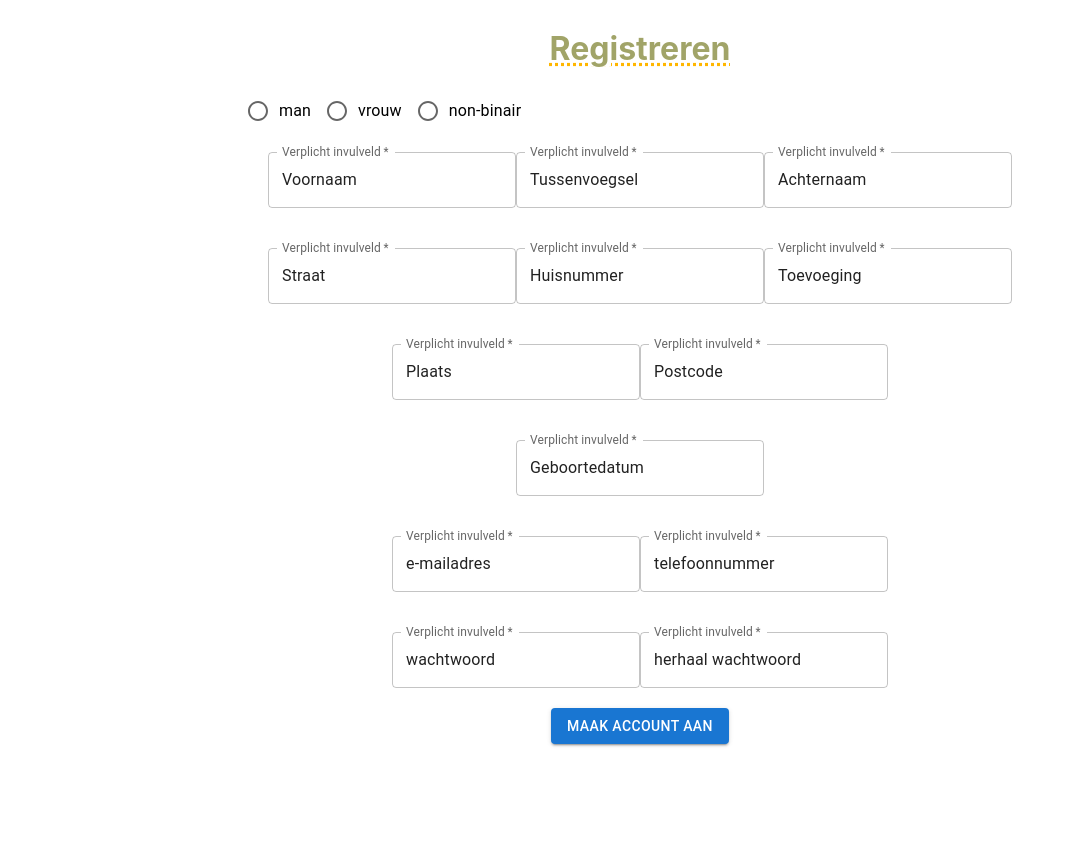
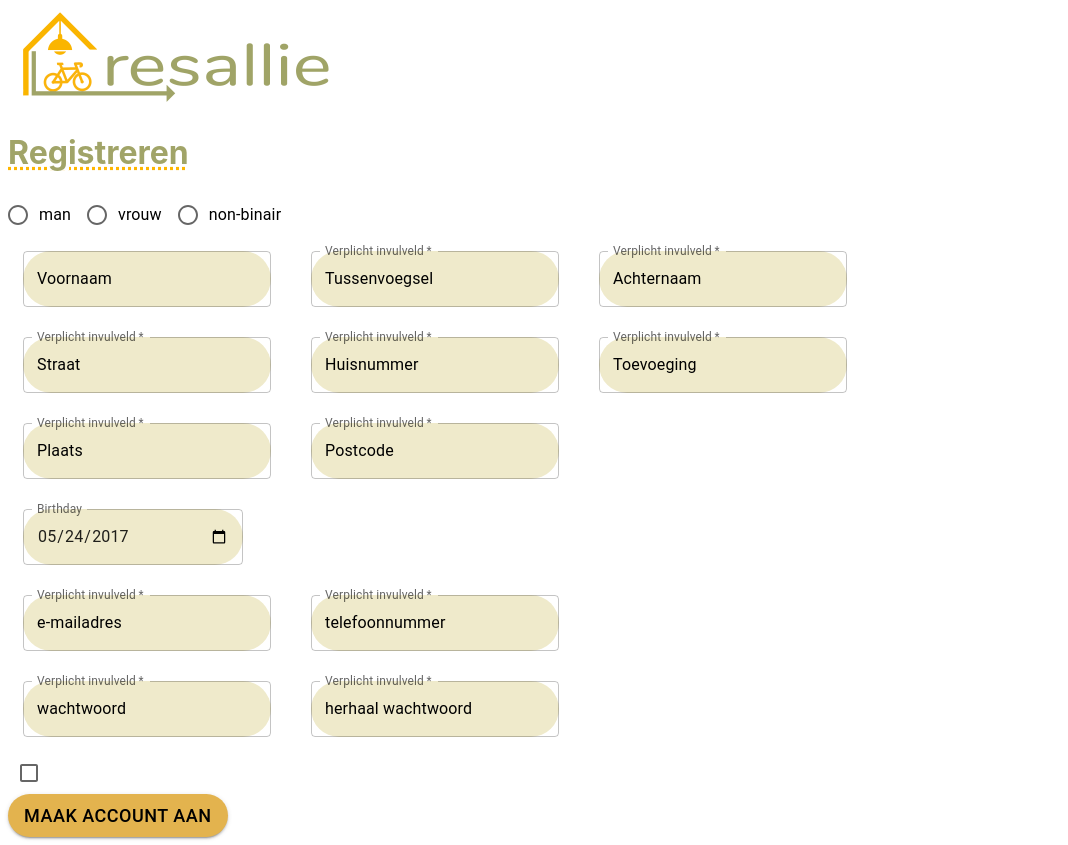
Before and after one commit to Hddhu/ResallieOld, a React (Create React App) app in the folder frontend/: page /Registratie in a window 1280 px wide. Shown: the whole page, without its empty margins (0-1068 px from the left). Before the commit the page ends 800 px from the top, so only its background shows below. Built offline with nearby package versions, Linux system fonts and the light colour scheme.

Commit message:
Eerste versie login
Eerste versie login

```diff
--- a/frontend/src/App.css
+++ b/frontend/src/App.css
@@ -1,5 +1,5 @@
 .App {
-  text-align: center;
+  text-align: left;
 }
 
 h1 {
--- a/frontend/src/App.js
+++ b/frontend/src/App.js
@@ -8,7 +8,7 @@ import Wishlist from "./views/wishlist/Wishlist";
 import MijnAccount from "./views/mijnAccount/MijnAccount";
 import EigenAdvertenties from "./views/eigenAdvertenties/EigenAdvertenties";
 import FAQ from "./views/faq/FAQ";
-import Registratie from "./views/registratiePagina/RegistratiePagina"
+import Registratie from "./views/RegistratiePagina/RegistratiePagina"
 
 function App() {
   return (
--- a/frontend/src/views/RegistratiePagina/RegistratiePagina.js
+++ b/frontend/src/views/RegistratiePagina/RegistratiePagina.js
@@ -1,6 +1,8 @@
 import React from 'react';
-import Button from '@mui/material/Button';
+import mainLogo from "../../assets/logo.png";
 import {
+    Button,
+    Checkbox,
     Stack,
     Box,
     Grid,
@@ -12,18 +14,24 @@ import {
     FormLabel,
     TextField
 } from "@mui/material";
-
+const label = {inputProps: {'aria-label': 'Checkbox demo'}};
+const whiteSpace = {
+    padding: 15
+}
 const Registratie = () => {
-    const helpMe = {padding: '20px'}
-    const textFieldContainer = {justifyContent: 'left'}
+    const size = {
+        height: 100
+    }
+    const inputPadding = {
+        padding: 15
+    }
     return (
-        <div>
-            <Box m={`1`}>
-                <Stack direction="row" justifyContent="center">
-                    <form>
-                        <div id="title">
+        <Box>
+            <img
+                src={mainLogo}
+                style={size}
+            />
                 <h1>Registreren</h1>
-                        </div>
                 <div id="gender">
                     <RadioGroup className="select"
                                 row
@@ -35,105 +43,225 @@ const Registratie = () => {
                         <FormControlLabel value="non-binair" control={<Radio/>} label="non-binair"/>
                     </RadioGroup>
                 </div>
-                        <div className="textFields" style={textFieldContainer}>
-                            <div id="name" className="textField" style={helpMe}>
+                <Stack component="form" id="name" direction="row" noValidate spacing={5} style={whiteSpace}>
                     <TextField
+                        sx={{
+                            maxWidth: 400,
+                            input: {
+                                textAlign: "left",
+                                color: "black",
+                                background: "#EFEACB",
+                                borderRadius: "50px",
+                            }
+                        }}
                         required
-                                    id="outlined-required"
-                                    label="Verplicht invulveld"
                         defaultValue="Voornaam"
                     />
                     <TextField
+                        sx={{
+                            input: {
+                                textAlign: "left",
+                                color: "black",
+                                background: "#EFEACB",
+                                borderRadius: "50px"
+                            }
+                        }}
                         required
                         id="outlined-required"
                         label="Verplicht invulveld"
                         defaultValue="Tussenvoegsel"
+
                     />
                     <TextField
+                        sx={{
+                            input: {
+                                textAlign: "left",
+                                color: "black",
+                                background: "#EFEACB",
+                                borderRadius: "50px"
+                            }
+                        }}
                         required
                         id="outlined-required"
                         label="Verplicht invulveld"
                         defaultValue="Achternaam"
                     />
-                            </div>
-                            <div id="adres" className="textField" style={helpMe}>
+                </Stack>
+                <Stack component="form" id="name" direction="row" noValidate spacing={5} style={whiteSpace}>
                     <TextField
+                        sx={{
+                            input: {
+                                textAlign: "left",
+                                color: "black",
+                                background: "#EFEACB",
+                                borderRadius: "50px"
+                            }
+                        }}
                         required
                         id="outlined-required"
                         label="Verplicht invulveld"
                         defaultValue="Straat"
                     />
                     <TextField
+                        sx={{
+                            input: {
+                                textAlign: "left",
+                                color: "black",
+                                background: "#EFEACB",
+                                borderRadius: "50px"
+                            }
+                        }}
                         required
                         id="outlined-required"
                         label="Verplicht invulveld"
                         defaultValue="Huisnummer"
                     />
                     <TextField
+                        sx={{
+                            input: {
+                                textAlign: "left",
+                                color: "black",
+                                background: "#EFEACB",
+                                borderRadius: "50px"
+                            }
+                        }}
                         required
                         id="outlined-required"
                         label="Verplicht invulveld"
                         defaultValue="Toevoeging"
                     />
-                            </div>
-                            <div id="woonplaats" className="textField" style={helpMe}>
+                </Stack>
+                <Stack component="form" id="woonplaats" direction="row" noValidate spacing={5} style={whiteSpace}>
                     <TextField
+                        sx={{
+                            input: {
+                                textAlign: "left",
+                                color: "black",
+                                background: "#EFEACB",
+                                borderRadius: "50px"
+                            }
+                        }}
                         required
                         id="outlined-required"
                         label="Verplicht invulveld"
                         defaultValue="Plaats"
                     />
                     <TextField
+                        sx={{
+                            input: {
+                                textAlign: "left",
+                                color: "black",
+                                background: "#EFEACB",
+                                borderRadius: "50px"
+                            }
+                        }}
                         required
                         id="outlined-required"
                         label="Verplicht invulveld"
                         defaultValue="Postcode"
                     />
-                            </div>
-                            <div id="geboorteDatum" className="textField" style={helpMe}>
+                </Stack>
+                <Stack component="form" id="birth" direction="row" noValidate spacing={5} style={whiteSpace}>
                     <TextField
-                                    required
-                                    id="outlined-required"
-                                    label="Verplicht invulveld"
-                                    defaultValue="Geboortedatum"
+                        sx={{
+                            input: {
+                                textAlign: "left",
+                                color: "black",
+                                background: "#EFEACB",
+                                borderRadius: "50px"
+                            }
+                        }}
+                        id="date"
+                        label="Birthday"
+                        type="date"
+                        defaultValue="2017-05-24"
+                        sx={{
+                            background: "#EFEACB",
+                            width: 220,
+                            borderRadius: "50px"
+                        }}
+                        InputLabelProps={{
+                            shrink: true,
+                        }}
                     />
-                            </div>
-                            <div id="contact" className="textField" style={helpMe}>
+                </Stack>
+                <Stack component="form" id="contact" direction="row" noValidate spacing={5} style={whiteSpace}>
                     <TextField
+                        sx={{
+                            input: {
+                                textAlign: "left",
+                                color: "black",
+                                background: "#EFEACB",
+                                borderRadius: "50px"
+                            }
+                        }}
                         required
                         id="outlined-required"
                         label="Verplicht invulveld"
                         defaultValue="e-mailadres"
                     />
                     <TextField
+                        sx={{
+                            input: {
+                                textAlign: "left",
+                                color: "black",
+                                background: "#EFEACB",
+                                borderRadius: "50px"
+                            }
+                        }}
                         required
                         id="outlined-required"
                         label="Verplicht invulveld"
                         defaultValue="telefoonnummer"
                     />
-                            </div>
-                            <div id="wachtwoord" className="textField" style={helpMe}>
+                </Stack>
+                <Stack component="form" id="password" direction="row" noValidate spacing={5} style={whiteSpace}>
                     <TextField
+                        sx={{
+                            input: {
+                                textAlign: "left",
+                                color: "black",
+                                background: "#EFEACB",
+                                borderRadius: "50px"
+                            }
+                        }}
                         required
                         id="outlined-required"
                         label="Verplicht invulveld"
                         defaultValue="wachtwoord"
                     />
                     <TextField
+                        sx={{
+                            input: {
+                                textAlign: "left",
+                                color: "black",
+                                background: "#EFEACB",
+                                borderRadius: "50px"
+                            }
+                        }}
                         required
                         id="outlined-required"
                         label="Verplicht invulveld"
                         defaultValue="herhaal wachtwoord"
                     />
+                </Stack>
+                <div>
+                    <Checkbox {...label} />
                 </div>
-                            <Button variant="contained">Maak account aan</Button>
-                        </div>
-                    </form>
-                </Stack>
+                <Button
+                    style={{
+                        borderRadius: 35,
+                        backgroundColor: "#E3B34E",
+                        fontSize: "18px",
+                        color: "Black",
+                        maxWidth: 500
+                    }}
+                    variant="contained"
+                >
+                    Maak account aan
+                </Button>
         </Box>
-        </div>
     )
         ;
 };
-
 export default Registratie;
```
Also changed, not shown: frontend/src/assets/logo.png (added). Lines whose indentation alone changed are shown as unchanged.
